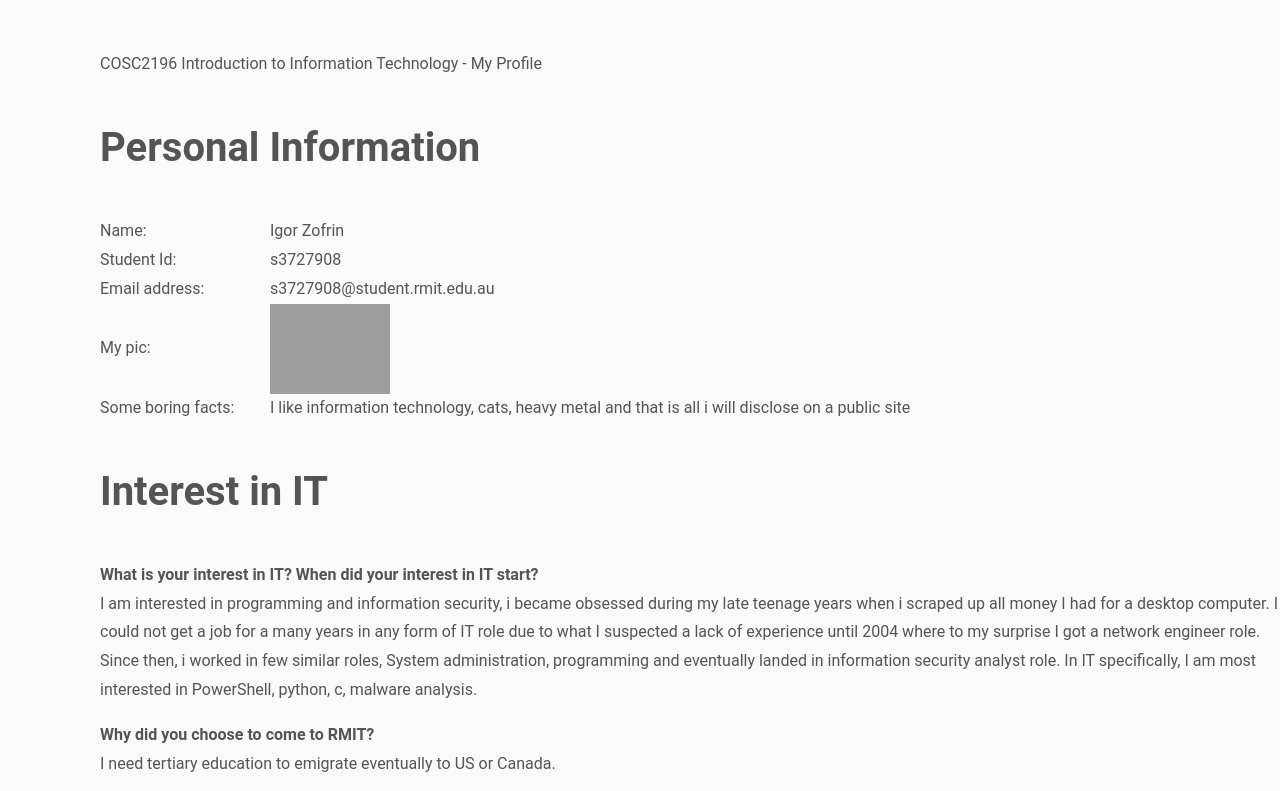
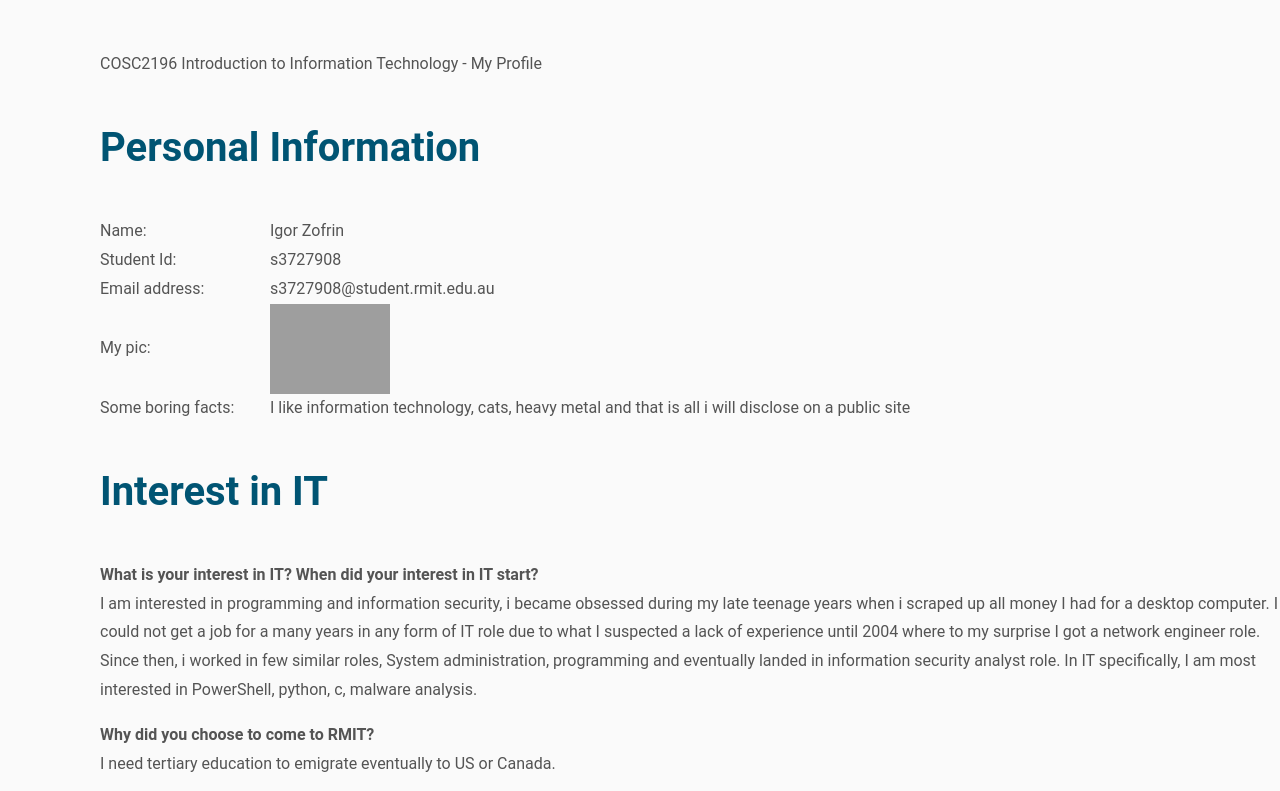
Before and after one commit to iggyzofrin/cocs2196_a1, a plain HTML site: page index.html in a window 1280 px wide. Shown: the top 791 px of the page. Drawn offline with Linux system fonts and the light colour scheme; grey boxes are pictures that could not be loaded.

Commit message:
Updated github page

```diff
--- a/site.css
+++ b/site.css
@@ -20,6 +20,7 @@ body {
 h1 {
   font-size: 2.5em;
   font-weight: 700;
+  color:#005473;
 }
 
 p {
```
